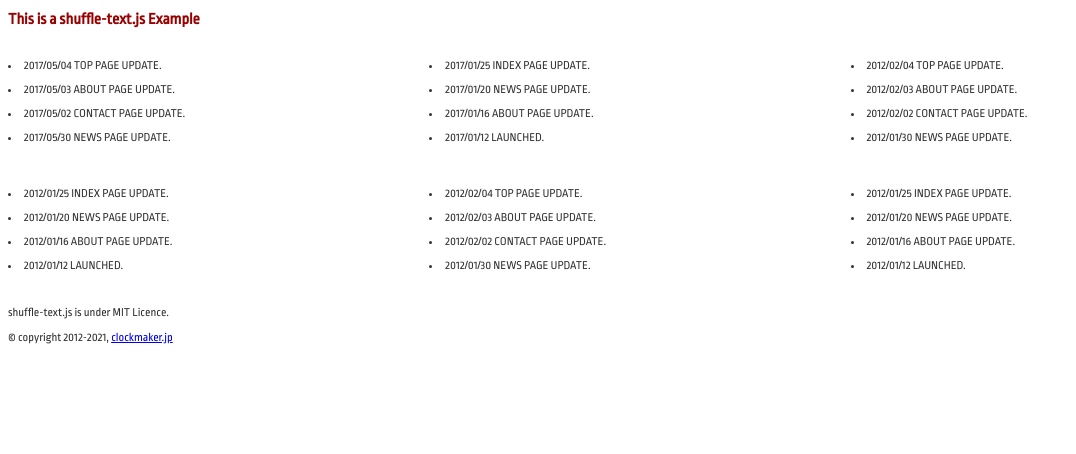
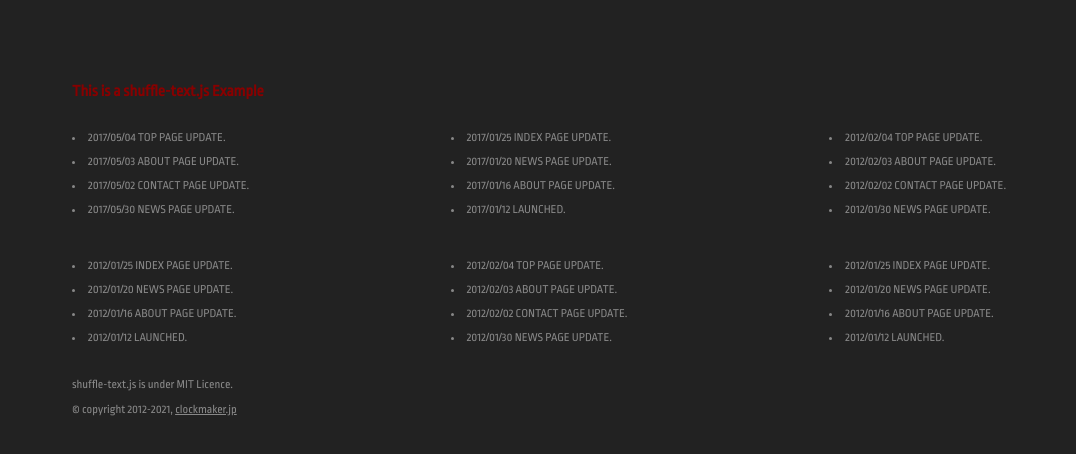
Before and after one commit to ics-ikeda/shuffle-text, a website: page examples/plain/index.html in a window 1280 px wide. Shown: the whole page, without its empty margins (0-1076 px from the left). Drawn offline with Linux system fonts and the light colour scheme.

Commit message:
デモをダーク色に対応

```diff
--- a/examples/plain/index.html
+++ b/examples/plain/index.html
@@ -40,28 +40,41 @@
   <style>
     body {
       font-family: 'Ropa Sans', sans-serif;
+      background: #222;
+      padding: 64px;
     }
 
     h1 {
       font-size: 16px;
       cursor: pointer;
-      color: #900;
+      color: #800;
+      transition: 1.2s linear;
+    }
+    h1:hover {
+      color: #F00;
+      transition: 0.05s linear;;
     }
 
     p, li {
       font-size: 12px;
       cursor: pointer;
-      color: #333;
+      color: #888;
+      transition: 1.2s linear;
     }
 
     li:hover {
-      color: #900;
+      color: #FFF;
+      transition: 0.05s linear;
     }
 
     ul {
       list-style-position: inside;
       padding: 0;
       line-height: 2;
+    }
+
+    a {
+      color: inherit;
     }
 
     @media (min-width: 700px) {
```
